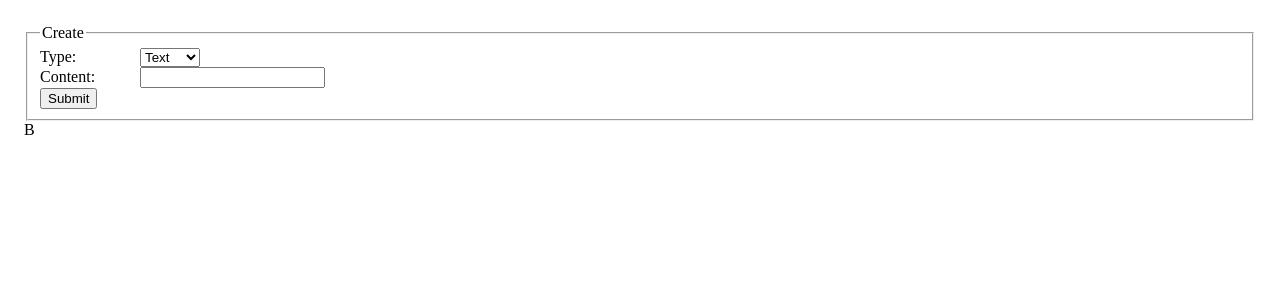
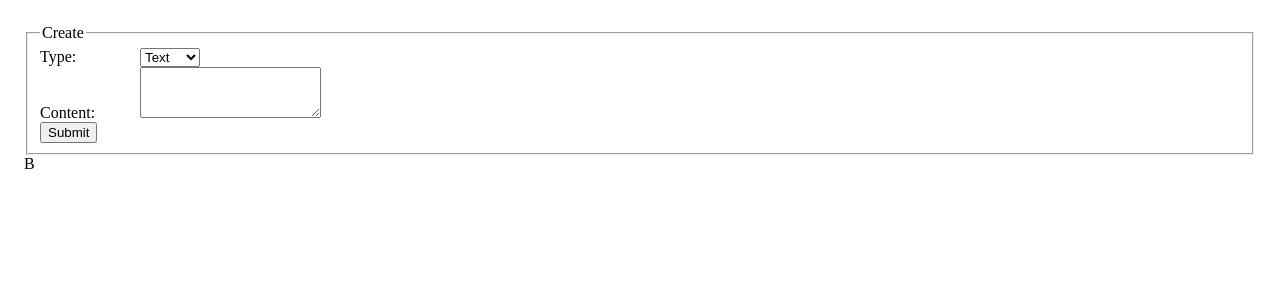
Before and after one commit to WhiteN9/react-state-management, a React (Create React App) app: page / in a window 1280 px wide. Shown: the top 300 px of the page. Built offline with nearby package versions, Linux system fonts and the light colour scheme.

Commit message:
PostCreate pass function down to create a new post

```diff
--- a/src/App.js
+++ b/src/App.js
@@ -11,6 +11,7 @@ function App() {
   const handleCreatePost = (newPost) =>
     setPosts((currentPosts) => [newPost, ...currentPosts]);
 
+    console.log(posts)
   return (
     <div className="App">
       <PostCreate handleCreatePost={handleCreatePost} />
--- a/src/PostCreate.js
+++ b/src/PostCreate.js
@@ -6,11 +6,12 @@ import React, { useState } from "react";
  * When the form is submitted, a new post is created and the form contents cleared.
  */
 
-function PostCreate() {
+function PostCreate({ handleCreatePost }) {
   const initialForm = {
-    type: "",
+    type: "Text",
+    content: "",
   };
-  const [type, setType] = useState({ ...initialForm });
+  const [dataForm, setDataForm] = useState({ ...initialForm });
   //if the value of the select is text,
 
   // TODO: When the form is submitted, a new post should be created, and the form contents cleared.
@@ -21,15 +22,18 @@ function PostCreate() {
   // - one child `<select>` with a `name="type"` attribute
   // - one child `<textarea>` or `<input>` (not both at the same time) with a `name="content"`
 
+  //onChange={handleChange} value={initialForm.type}
   const handleChange = (evt) => {
-    console.log(evt.target.value);
-    console.log(type)
-    setType({...initialForm,[evt.target.name]:evt.target.value})
+    // console.log("event", evt.target.value);
+    // console.log("previous type", dataForm);
+    setDataForm({ ...dataForm, [evt.target.name]: evt.target.value });
   };
 
   const handleSubmit = (evt) => {
     evt.preventDefault();
-    setType({...initialForm});
+    // console.log(dataForm.type, dataForm.content);
+    handleCreatePost(dataForm.type, dataForm.content);
+    setDataForm({ ...initialForm });
   };
   return (
     <form name="create" onSubmit={handleSubmit}>
@@ -37,17 +41,31 @@ function PostCreate() {
         <legend>Create</legend>
         <div>
           <label htmlFor="type">Type: </label>
-          <select id="type" name="type" required={true} onChange={handleChange} value={initialForm.type}>
+          <select id="type" name="type" required={true} onChange={handleChange}>
             <option value="Text">Text</option>
-            <option value="image">Image</option>
+            <option value="Image">Image</option>
           </select>
         </div>
         <div>
           <label htmlFor="content">Content: </label>
-          {type === "Text" ? (
-            <textarea id="content" name="content" required={true} rows={3} />
+          {dataForm.type === "Text" ? (
+            <textarea
+              id="content"
+              name="content"
+              required={true}
+              rows={3}
+              value={dataForm.content}
+              onChange={handleChange}
+            />
           ) : (
-            <input id="content" name="content" type="url" required={true} />
+            <input
+              id="content"
+              name="content"
+              type="url"
+              required={true}
+              value={dataForm.content}
+              onChange={handleChange}
+            />
           )}
         </div>
         <div>
```
